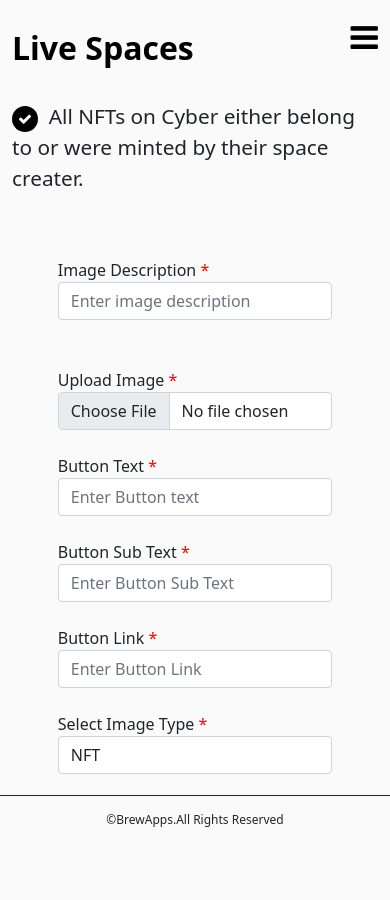
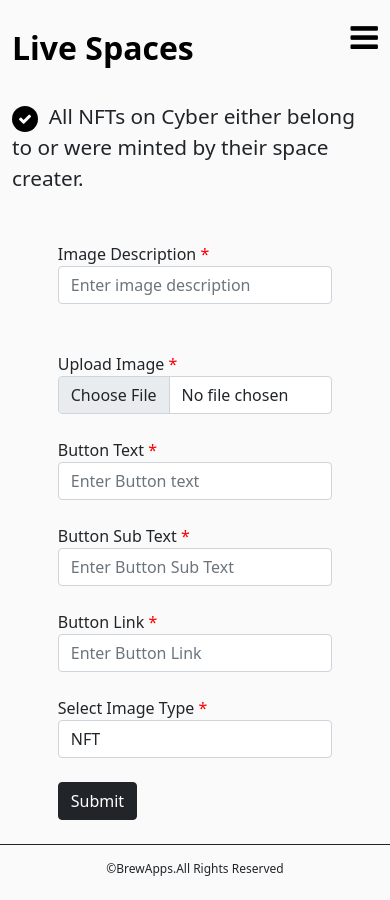
Before and after one commit to KumarNitin19/Assignment, a React (Create React App) app in the folder Frontend/: page /upload in a window 390 px wide. Built offline with nearby package versions, Linux system fonts and the light colour scheme.

Commit message:
final commit

```diff
--- a/Frontend/src/Feed/Feed.css
+++ b/Frontend/src/Feed/Feed.css
@@ -34,7 +34,7 @@
     border-bottom-right-radius: 7px;
 }
 .feedCard{
-    margin-top: 40px !important;
+    margin: 40px 0px !important;
 }
 .feedCard img{
      width: 100%;
--- a/Frontend/src/Footer/Footer.css
+++ b/Frontend/src/Footer/Footer.css
@@ -7,8 +7,8 @@
     right: 0px;
     margin-bottom: 0px;
     width: 100%;
-    position: fixed;
     background: #fafafa;
+    z-index: 1;
 }
 .footer p{
     margin: 0px;
--- a/Frontend/src/Form/Form.css
+++ b/Frontend/src/Form/Form.css
@@ -18,19 +18,3 @@
 .success{
     color: green;
 }
-
-@media (max-width:580px) {
-    .uploadForm{
-        margin-bottom: 4rem;
-    }
-}
-@media (max-width:480px) {
-    .uploadForm{
-        margin-bottom: 2rem;
-    }
-}
-@media (max-width:400px) {
-    .uploadForm{
-        margin-bottom: 4rem;
-    }
-}
--- a/Frontend/src/Form/Form.jsx
+++ b/Frontend/src/Form/Form.jsx
@@ -78,7 +78,7 @@ const Form = () => {
                             </div>
                         )
                     }
-                    <form className="form w-75 w-md-50 mt-4">
+                    <form className="form w-75 w-md-50 mt-2 mb-4">
                         <div className="form-group mt-4">
                             <label htmlFor="exampleInputEmail1">Image Description <span className="required">*</span></label>
                             <input type="text" className="form-control" placeholder="Enter image description" onChange={(e) => setuserName(e.target.value)} value={userName} required />
--- a/Frontend/src/Navbar/Navbar.css
+++ b/Frontend/src/Navbar/Navbar.css
@@ -32,6 +32,7 @@
     width: 100%;
     padding: 0px;
     height: 100vh;
+    z-index: 5;
 }
 .menuText{
     display: flex;
--- a/Frontend/src/Navbar/Navbar.jsx
+++ b/Frontend/src/Navbar/Navbar.jsx
@@ -20,25 +20,25 @@ const Navbar = () => {
                     <i class="fa fa-times" aria-hidden="true"  onClick={showSidebar}></i>
                 </div>
                  <ul className="menuItem">
-                     <li className="menuText">
+                     <li className="menuText" onClick={showSidebar}>
                          <Link to="#" className="menuIcon"><img src="./assets/fire.png" alt="" /> 24h Trending</Link>
                      </li>
-                     <li className="menuText">
+                     <li className="menuText" onClick={showSidebar}>
                          <Link to="#" className="menuIcon">Latest shows</Link>
                      </li>
-                     <li className="menuText">
+                     <li className="menuText" onClick={showSidebar}>
                          <Link to="#" className="menuIcon">Most popular</Link>
                      </li>
-                     <li className="menuText">
+                     <li className="menuText" onClick={showSidebar}>
                          <Link to="/upload" className="menuIcon"><img src="./assets/diamond.png" alt="" />Upload</Link>
                      </li>
-                     <li className="menuText">
+                     <li className="menuText" onClick={showSidebar}>
                          <Link to="#" className="menuIcon"><img src="./assets/temple.png" alt="" />In Temple</Link>
                      </li>
-                     <li className="menuText">
+                     <li className="menuText" onClick={showSidebar}>
                          <Link to="#" className="menuIcon">In Void</Link>
                      </li>
-                     <li className="menuText">
+                     <li className="menuText" onClick={showSidebar}>
                          <Link to="#" className="menuIcon">#BAYC</Link>
                      </li>
                  </ul>
```
